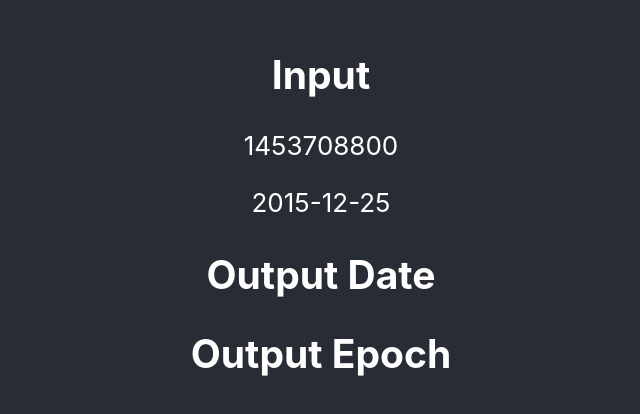
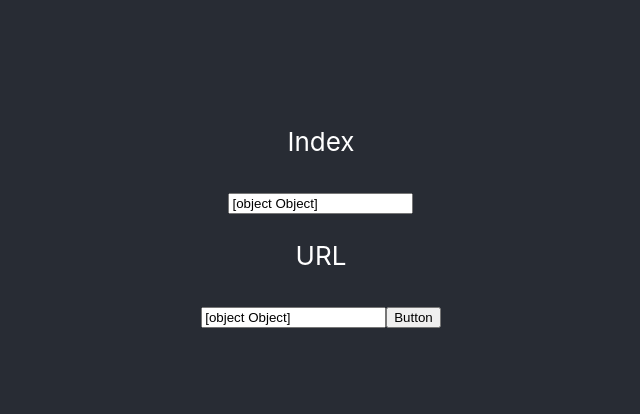
Before and after one commit to Pidly/timestamp-client-app, a React (Create React App) app: page / in a window 1280 px wide. Shown: the part 186-600 px from the top of the page, without its empty margins (319-959 px from the left). Built offline with nearby package versions, Linux system fonts and the light colour scheme; no server answers.

Commit message:
Added an index / url field to be able to create short urls on the backend

```diff
--- a/package.json
+++ b/package.json
@@ -6,6 +6,7 @@
     "@testing-library/jest-dom": "^5.16.5",
     "@testing-library/react": "^13.4.0",
     "@testing-library/user-event": "^13.5.0",
+    "axios": "^1.2.1",
     "react": "^18.2.0",
     "react-dom": "^18.2.0",
     "react-scripts": "5.0.1",
--- a/src/components/GetData.jsx
+++ b/src/components/GetData.jsx
@@ -1,42 +1,43 @@
-import { useState, useEffect } from 'react';
+import axios from 'axios';
+import React from "react";
+import { useState } from 'react';
 
 function GetData() {
     const [data, setData] = useState({});
-    const [epochData, setEpochData] = useState({});
+    const [index, setIndex] = useState({});
+
     //app.get("/epoch", (req, res) => {
 
     const localUrl = "http://localhost:3001";
     const serverUrl = "https://timestamp-server-production.up.railway.app";
     const baseUri = localUrl;
 
-    useEffect(() => {
-        fetch(baseUri + "/home")
-        .then(res => res.json())
-        .then(data => setData(data))
-    }, []);
 
-    useEffect(() => {
-        console.log("Epoch use effect");
-        fetch(baseUri + "/epoch")
-        .then(res => res.json())
-        .then(epochData => setEpochData(epochData))
-    }, []);
+    const handleChange = () => {
+        console.log("Handle change");
+    }
+   function sendData() {
+        console.log("Sending data");
+
+        const requestOptions = {
+            method: 'POST',
+            headers: {'Content-Type': 'application/json'},
+            body: JSON.stringify({url: 'http://www.google.com'})
+        };
+        axios.post('' + baseUri + '/api/shorturl', {body: JSON.stringify({url: data, index: parseInt(index)})})
+            .then(response => console.log(response));
+
+    }
 
     return (
         <div>
-            <>
-                <h2>Input</h2>
-                <p>1453708800</p>
-                <p>2015-12-25</p>
-            </>
-            <div>
-                <h2>Output Date</h2>
-                <p>{data.unix}</p>
-                <p>{data.date}</p>
-                <h2>Output Epoch</h2>
-                <p>{epochData.unix}</p>
-                <p>{epochData.date}</p>
-            </div>
+            <p>Index</p>
+            <input value={index} onInput={e => setIndex(e.target.value)}></input>
+            <p>URL</p>
+            <input value={data} onInput={e => setData(e.target.value)}></input>
+            <button onClick={sendData}>
+                Button
+            </button>
         </div>
     );
 }
```
Also changed, not shown: 1 other file (tests, documents, lock files or other folders).
